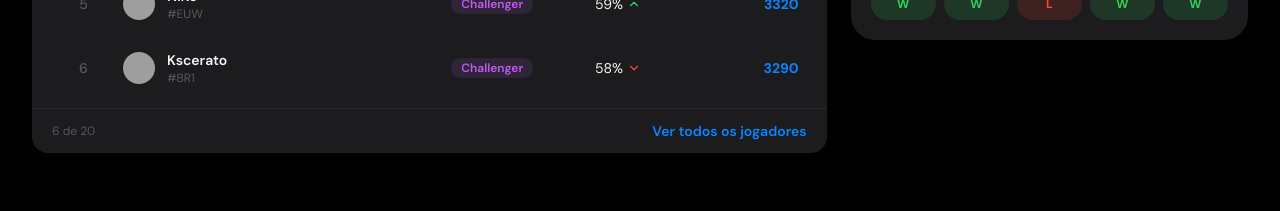
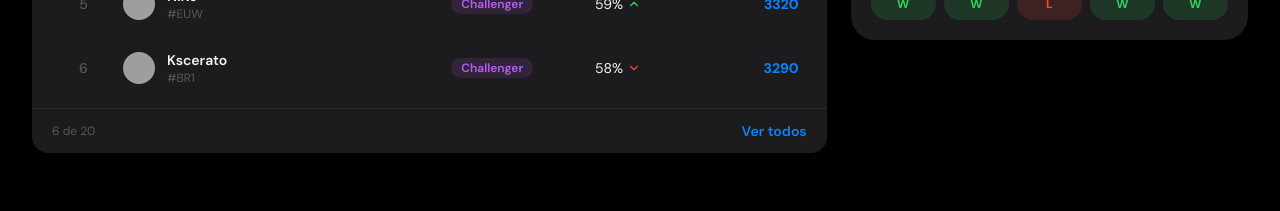
Before and after one commit to LURY-TMP/matzon-web-test, a Next.js app in the folder apps/web/: page / in a window 1280 px wide. Shown: the part 1100-1311 px from the top of the page. Built offline with nearby package versions, Linux system fonts and the light colour scheme; grey boxes are pictures that could not be loaded.

Commit message:
fix: renomear botão para Ver todos

```diff
--- a/apps/web/src/components/gaming/Leaderboard.tsx
+++ b/apps/web/src/components/gaming/Leaderboard.tsx
@@ -150,7 +150,7 @@ export function Leaderboard() {
               className="text-sm font-semibold transition-opacity hover:opacity-70"
               style={{ color: '#0A84FF' }}
             >
-              {showAll ? 'Ver menos' : 'Ver todos os jogadores'}
+              {showAll ? 'Ver menos' : 'Ver todos'}
             </button>
           </div>
         )}
```
